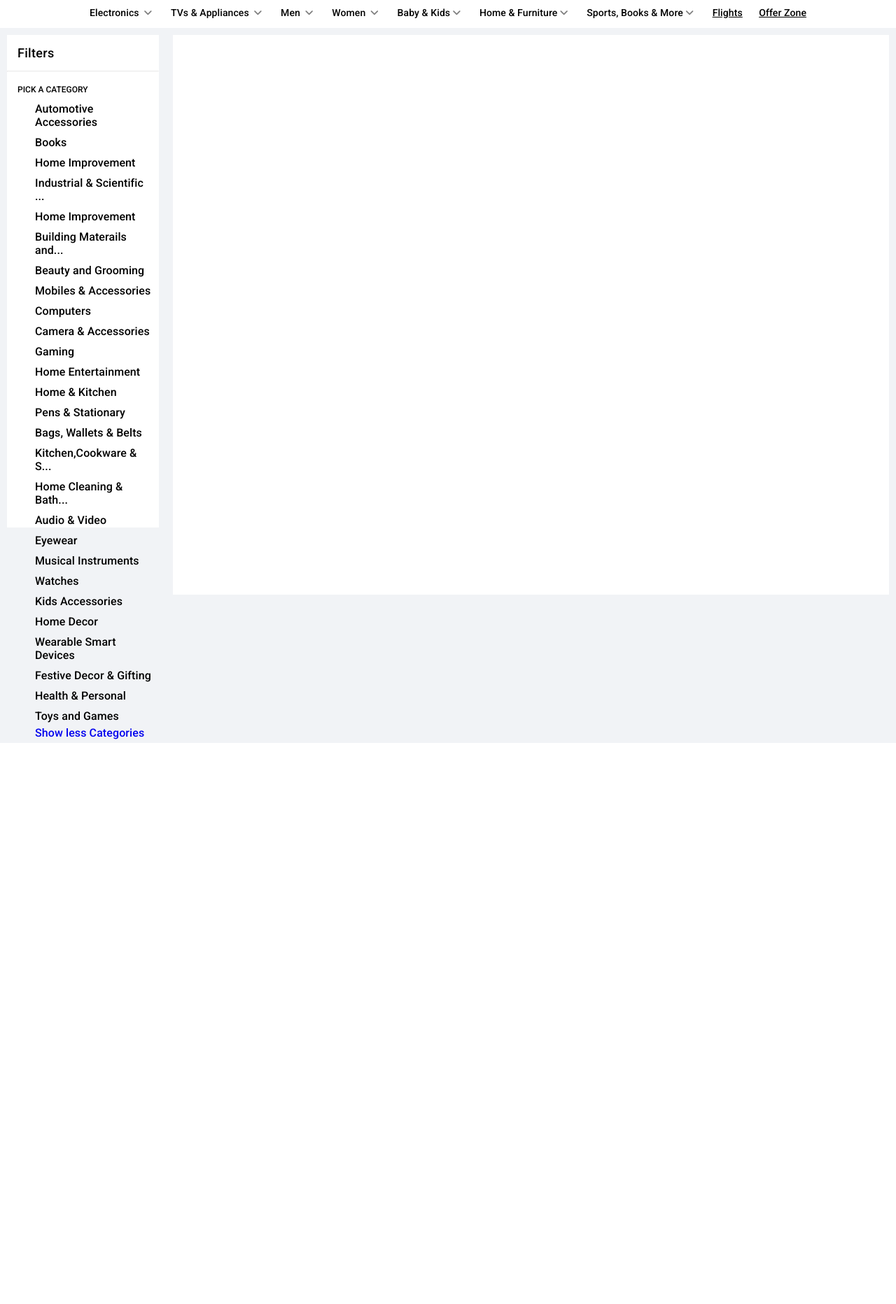
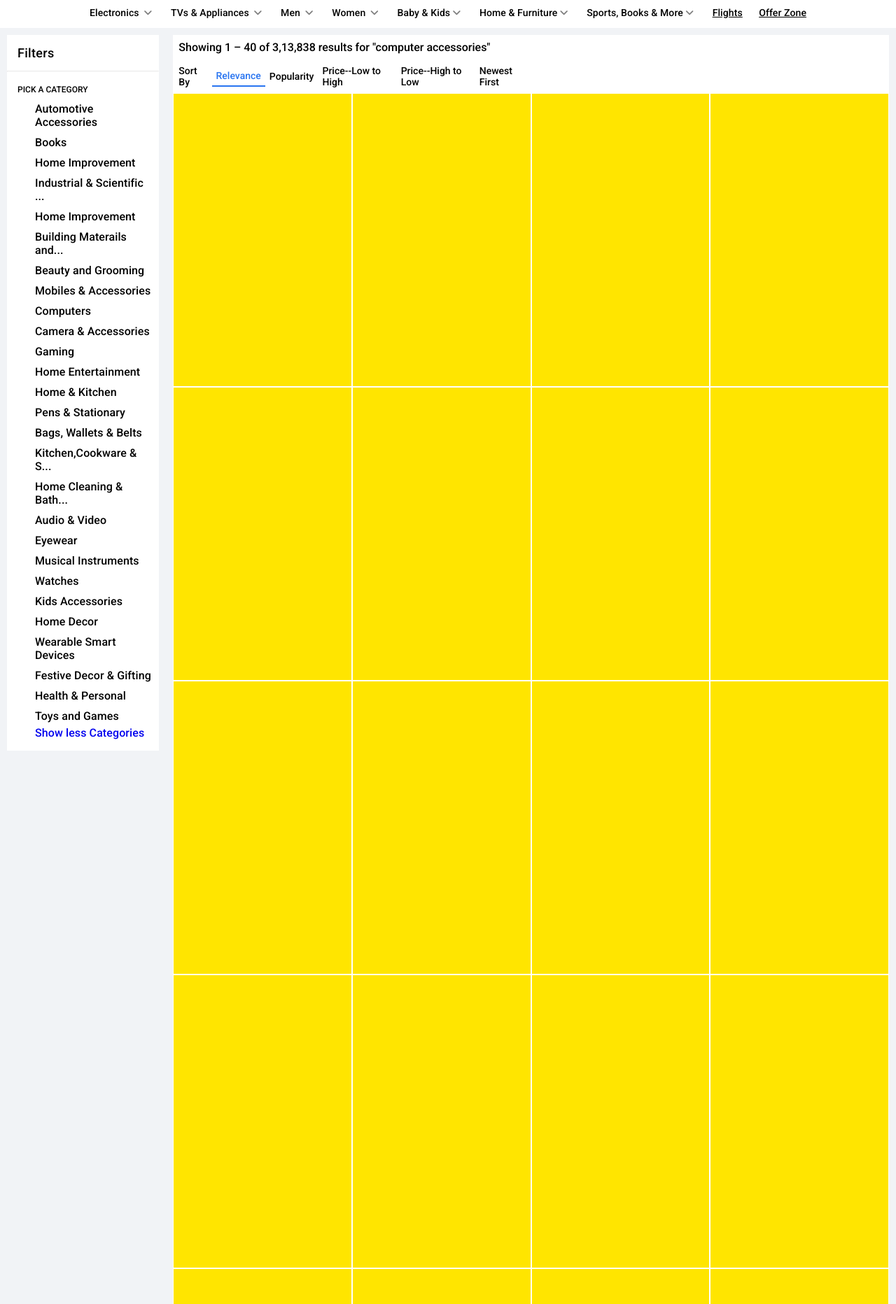
Before and after one commit to dhruv-203/programming, a PHP site: page /filpkart.html in a window 1280 px wide. Shown: the part 56-1920 px from the top of the page at 70% size. Before the commit the page ends 1118 px from the top, so only its background shows below. Run offline with PHP 8.4, Linux system fonts and the light colour scheme; some libraries are stand-ins or nearby versions.

Commit message:
Worked on the body and the problem with the font-weight in right-nav-link is still there

```diff
--- a/filpkart.html
+++ b/filpkart.html
@@ -10,8 +10,8 @@
     <link rel="stylesheet" href="style.css">
     <script src="https://kit.fontawesome.com/d130d57865.js" crossorigin="anonymous"></script>
     <link rel="preconnect" href="https://fonts.googleapis.com">
-    <link rel="preconnect" href="https://fonts.gstatic.com" crossorigin>
-    <link href="https://fonts.googleapis.com/css2?family=Roboto:ital,wght@0,500;1,500&display=swap" rel="stylesheet">
+<link rel="preconnect" href="https://fonts.gstatic.com" crossorigin>
+<link href="https://fonts.googleapis.com/css2?family=Roboto:ital,wght@0,500;1,100;1,500&display=swap" rel="stylesheet">
 </head>
 
 <body>
@@ -131,7 +131,63 @@
                 </ul>
             </div>
         </div>
-        <div class="right-product-grid"></div>
+        <div class="right-product-grid">
+            <div class="right-head">
+                <span class="right-in-head">Showing 1 – 40 of 3,13,838 results for "computer accessories"</span>
+                <div class="right-head-nav">
+                    <div class="nav-title"><span>Sort By</span></div>
+                    <div class="right-navs right-nav-link" id="first">Relevance</div>
+                    <div class="right-navs right-nav-link">Popularity</div>
+                    <div class="right-navs right-nav-link">Price--Low to High</div>
+                    <div class="right-navs right-nav-link">Price--High to Low</div>
+                    <div class="right-navs right-nav-link">Newest First</div>
+                </div>
+            </div>
+            <div class="products" id="product">
+                <div class="product-card">
+
+                </div>
+                <div class="product-card"></div>
+                <div class="product-card"></div>
+                <div class="product-card"></div>
+                <div class="product-card"></div>
+                <div class="product-card"></div>
+                <div class="product-card"></div>
+                <div class="product-card"></div>
+                <div class="product-card"></div>
+                <div class="product-card"></div>
+                <div class="product-card"></div>
+                <div class="product-card"></div>
+                <div class="product-card"></div>
+                <div class="product-card"></div>
+                <div class="product-card"></div>
+                <div class="product-card"></div>
+                <div class="product-card"></div>
+                <div class="product-card"></div>
+                <div class="product-card"></div>
+                <div class="product-card"></div>
+                <div class="product-card"></div>
+                <div class="product-card"></div>
+                <div class="product-card"></div>
+                <div class="product-card"></div>
+                <div class="product-card"></div>
+                <div class="product-card"></div>
+                <div class="product-card"></div>
+                <div class="product-card"></div>
+                <div class="product-card"></div>
+                <div class="product-card"></div>
+                <div class="product-card"></div>
+                <div class="product-card"></div>
+                <div class="product-card"></div>
+                <div class="product-card"></div>
+                <div class="product-card"></div>
+                <div class="product-card"></div>
+                <div class="product-card"></div>
+                <div class="product-card"></div>
+                <div class="product-card"></div>
+                <div class="product-card"></div>
+            </div>
+        </div>
     </div>
 
 </body>
--- a/style.css
+++ b/style.css
@@ -209,16 +209,10 @@ form{
 .left-control-panel{
     background-color: #fff;
     width:17vw;
-    height: 88vh;
+    height: fit-content;
     margin:10px;
 }
-.right-product-grid{
-    background-color: #fff;
-    width:80vw;
-    height: 100vh;
-    margin: 10px;
-    /* margin-left:-1px; */
-}
+
 .left-head{
     width: 100%;
     height: 8.5vh;
@@ -270,3 +264,63 @@ li{
     font-weight: 500;
     font-family: Roboto,Arial,sans-serif;
 }
+.right-product-grid{
+    background-color: #fff;
+    width:80vw;
+    height: 700vh;
+    margin: 10px;
+}
+.products{
+    height: 75%;
+    width: 100%;
+    display: grid;
+    grid-template-columns: 25% 25% 25% 25%;
+    grid-template-rows: auto auto auto auto auto auto auto auto auto auto;
+}
+.product-card{
+    background-color: #ffe500;
+    margin:1px;
+}
+.right-head{
+    display: flex;
+    flex-direction: column;
+}
+.right-in-head,.nav-title{
+    font-family: Roboto,Arial,sans-serif;
+    font-weight: 500;
+    font-size: 16px;
+    margin: 8px;
+}
+.right-head-nav{
+    width:50%;
+    display: flex;
+    justify-content: space-around;
+    align-items: center;
+}
+.nav-title{
+    font-size: 14px;
+}
+.right-nav-link{
+    text-decoration: none;
+    color:black;
+    font-family: Roboto,Arial,sans-serif;
+    /* font-weight: 100; */
+    font-size: 14px;
+}
+#first{
+    color:#2874f0;
+    font-family: Roboto,Arial,sans-serif;
+    cursor: default;
+    font-weight: 550;
+    border-bottom: 2px solid #2874f0;
+    /* line-height: 1.6; */
+}
+.right-navs{
+    height: 100%;
+    /* width:25%; */
+}
+.right-nav-link{
+    height: 100%;
+    /* width: 100%; */
+    padding: 6px;
+}
```
